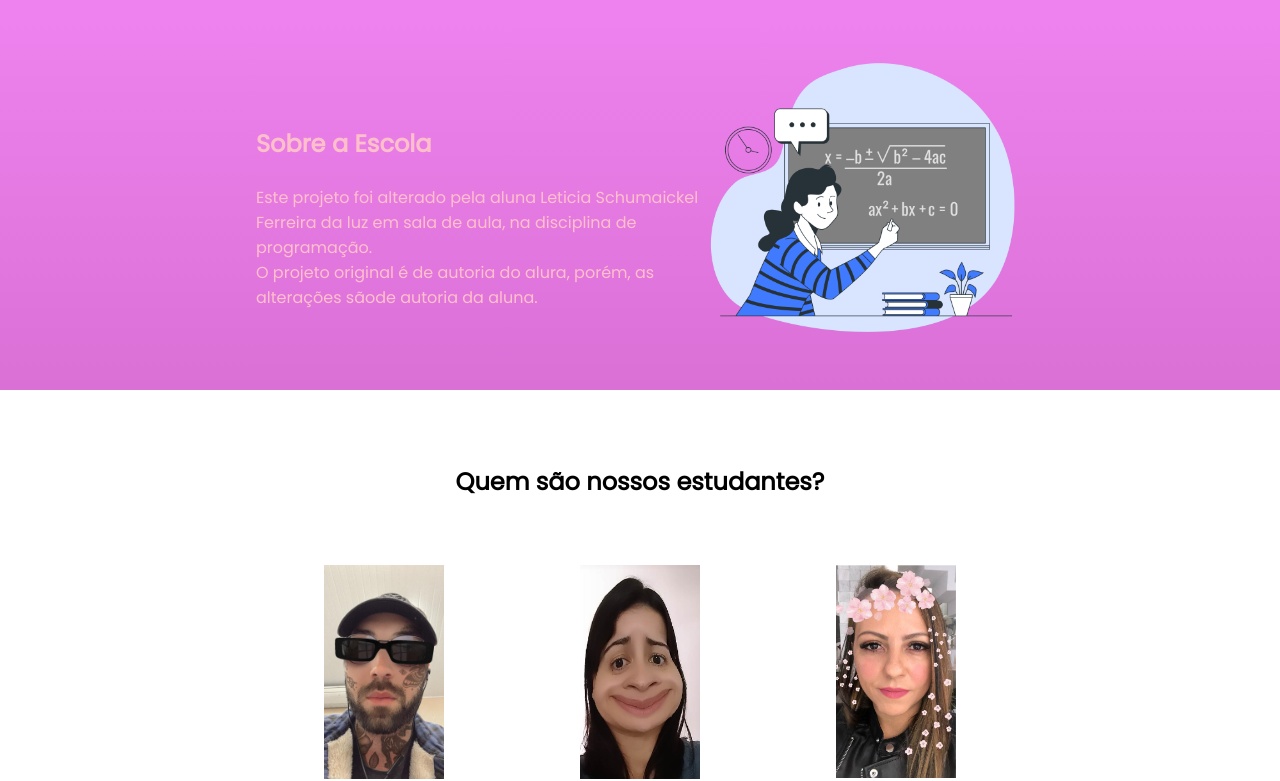
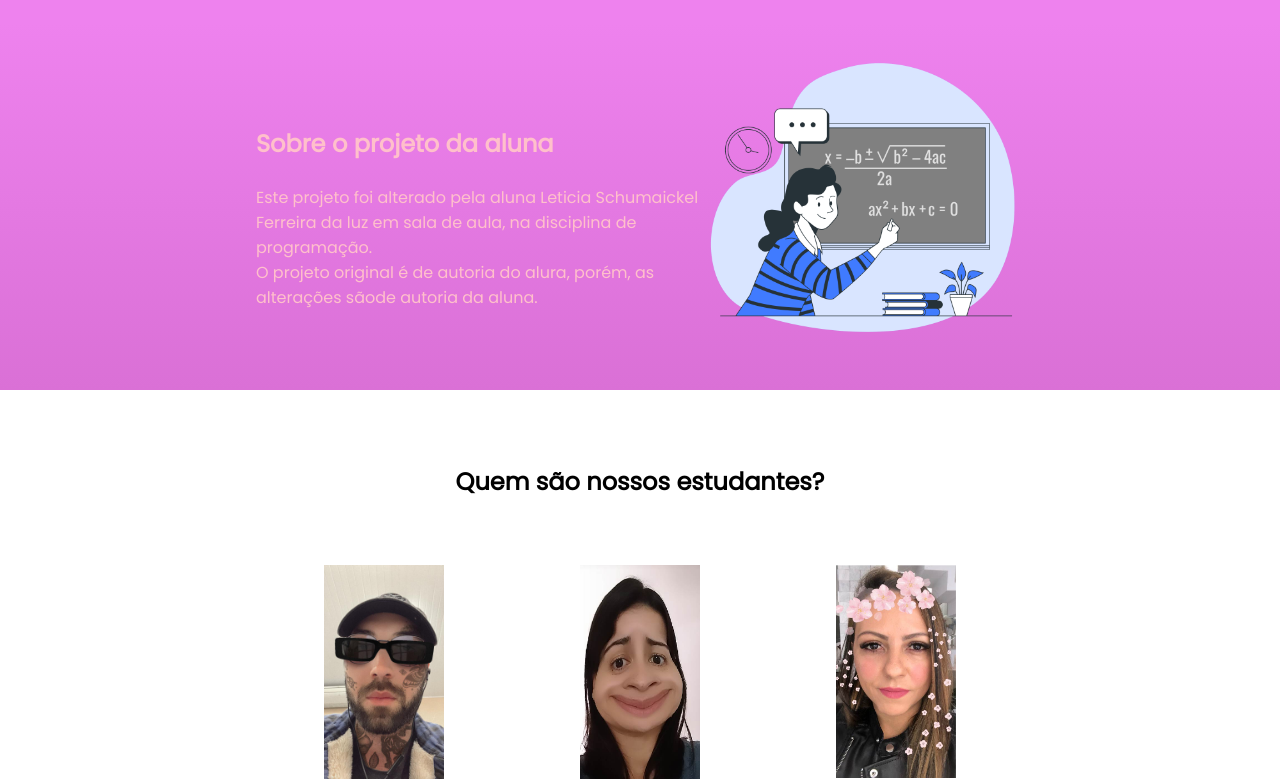
Before and after one commit to LeticiaDaLuz/alura.teste, a plain HTML site: page index.html in a window 1280 px wide. Shown: the part 55-836 px from the top of the page. Drawn offline with Linux system fonts and the light colour scheme.

Commit message:
Update index.html

```diff
--- a/index.html
+++ b/index.html
@@ -20,7 +20,7 @@
     </header>
     <section class="escola">
         <div class="escola-div-conteudo">
-            <h2 class="escola-titulo">Sobre a Escola</h2>
+            <h2 class="escola-titulo">Sobre o projeto da aluna</h2>
             <p class="escola-texto-um">Este projeto foi alterado pela aluna Leticia Schumaickel Ferreira da luz em sala de aula, na disciplina de programação.</p>
             <p class="escola-texto-dois">O projeto original é de autoria do alura, porém, as alterações sãode autoria da aluna.</p>
         </div>
```
